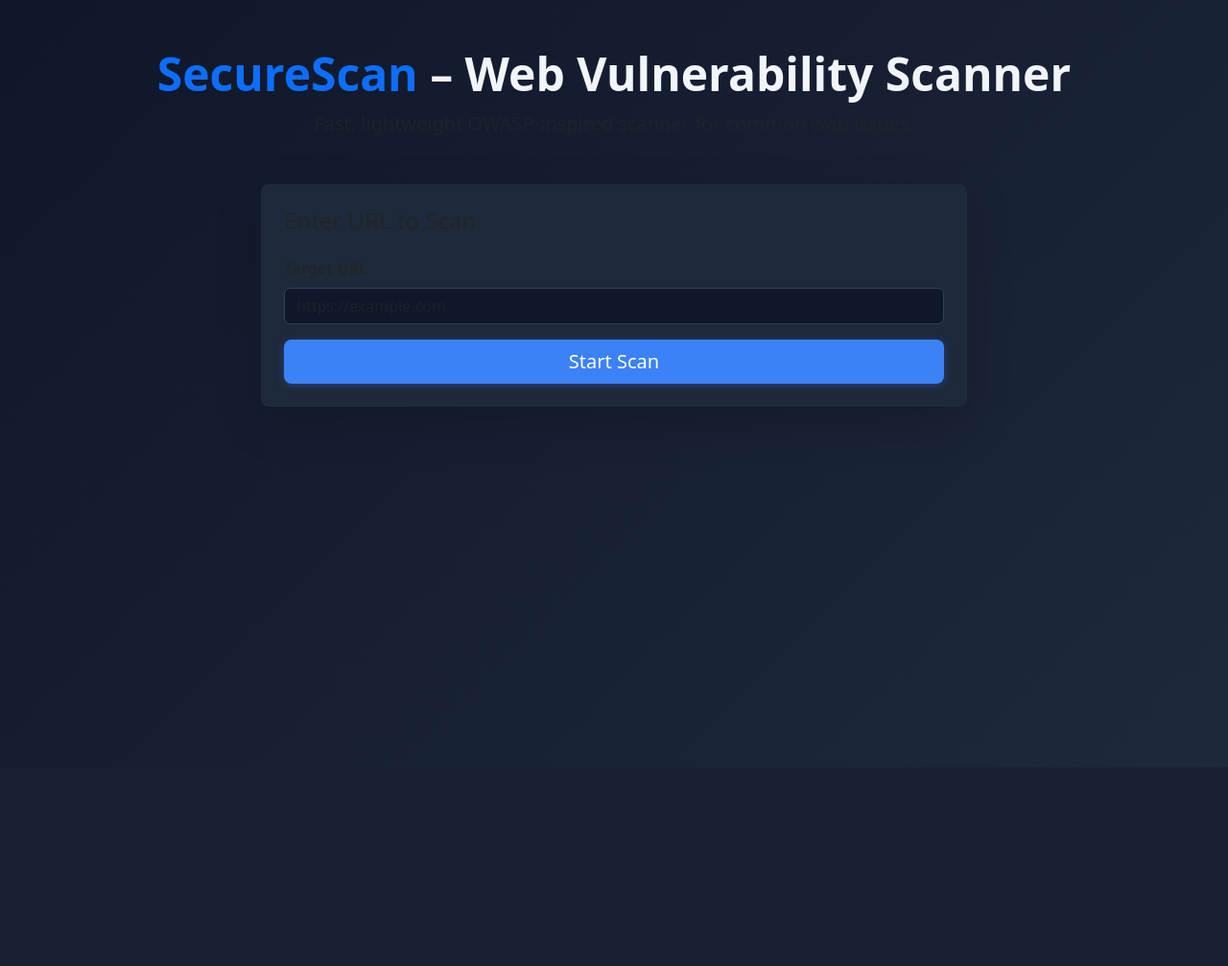
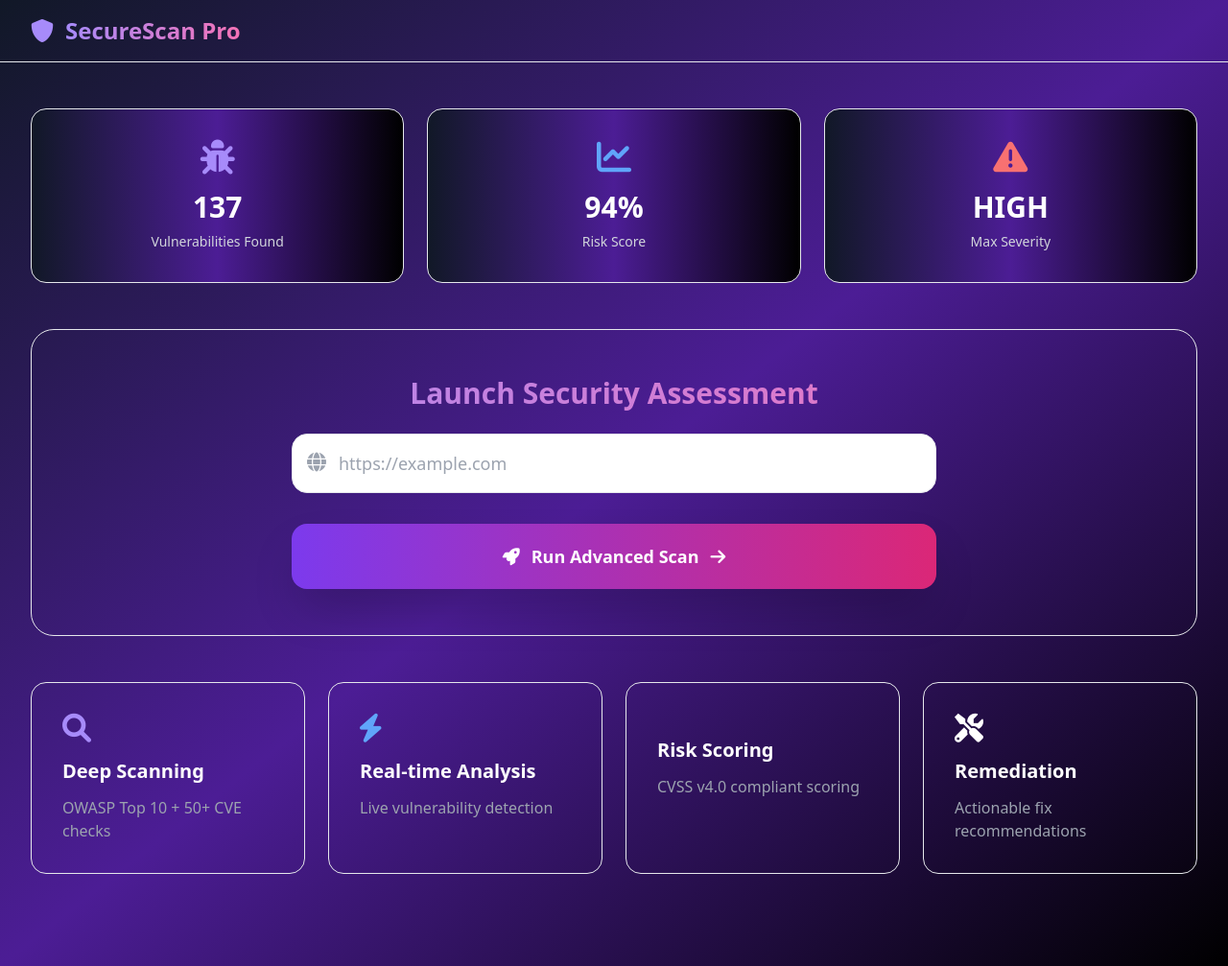
Before and after one commit to pueva134/secure-scan, a Flask app: page / in a window 1280 px wide. Shown: the whole page at 96% size. Before the commit the page ends 407 px from the top, so only its background shows below. Run offline with Flask 3, Linux system fonts and the light colour scheme.

Commit message:
Real scanner + advanced cyber UI

```diff
--- a/app.py
+++ b/app.py
@@ -1,27 +1,36 @@
 from flask import Flask, render_template, request
-from scanner import run_scan, save_csv_report
-import os
-
+from scanner import run_scan, save_csv_report  # Use REAL functions
 
 app = Flask(__name__)
 
+@app.route('/', methods=['GET', 'POST'])
+def index():
+    if request.method == 'POST':
+        url = request.form.get('url')
+        if url:
+            # Run REAL scanner
+            scan_results = run_scan(url)
+            save_csv_report(scan_results)  # Auto-save CSV
 
-@app.route("/")
-def index():
-    return render_template("index.html")
+            # Convert to UI format
+            vulnerabilities = []
+            if scan_results['header_issues']:
+                for issue in scan_results['header_issues']:
+                    vulnerabilities.append({
+                        'title': issue.upper(),
+                        'description': f"Fix: Add {issue.replace('missing ', '')}"
+                    })
+            if not scan_results['uses_https']:
+                vulnerabilities.append({
+                    'title': 'HTTPS NOT ENFORCED',
+                    'description': 'Enable HSTS and redirect HTTP to HTTPS'
+                })
 
+            return render_template('results.html',
+                                 results=vulnerabilities,
+                                 scan_data=scan_results,
+                                 url=url)
+    return render_template('index.html')
 
-@app.route("/scan", methods=["POST"])
-def do_scan():
-    url = request.form.get("url", "").strip()
-    if not url:
-        return "URL is required", 400
-
-    results = run_scan(url)
-    save_csv_report(results)
-    return render_template("report.html", results=results)
-
-
-if __name__ == "__main__":
-    port = int(os.environ.get("PORT", 5000))  # Render sets PORT
-    app.run(host="0.0.0.0", port=port)
+if __name__ == '__main__':
+    app.run(host='0.0.0.0', port=5000, debug=True)
--- /dev/null
+++ b/reports/scan_2026-03-26_19-38.csv
@@ -0,0 +1,2 @@
+url,status_code,uses_https,missing_https,security_issues,port_80,port_443,port_8080
+https://www.google.com/,200,True,False,missing X-Content-Type-Options; missing Content-Security-Policy (CSP); missing HSTS (Strict-Transport-Security),OPEN,OPEN,CLOSED
--- /dev/null
+++ b/reports/scan_2026-03-26_19-39.csv
@@ -0,0 +1,3 @@
+url,status_code,uses_https,missing_https,security_issues,port_80,port_443,port_8080
+https://www.meesho.com/,403,True,False,missing X-Content-Type-Options; missing X-Frame-Options; missing Content-Security-Policy (CSP),OPEN,OPEN,CLOSED
+https://moodle.org/,403,True,False,missing Content-Security-Policy (CSP); missing HSTS (Strict-Transport-Security),OPEN,OPEN,OPEN
--- a/templates/index.html
+++ b/templates/index.html
@@ -1,76 +1,102 @@
 <!DOCTYPE html>
-<html lang="en">
+<html>
 <head>
-  <meta charset="UTF-8" />
-  <meta name="viewport" content="width=device-width, initial-scale=1.0" />
-  <title>SecureScan – Web Vulnerability Scanner</title>
-  <link
-    href="https://cdn.jsdelivr.net/npm/bootstrap@5.3.0/dist/css/bootstrap.min.css"
-    rel="stylesheet"
-  />
-  <style>
-    body {
-      background: linear-gradient(135deg, #0f172a, #1e293b);
-      min-height: 100vh;
-      color: #f1f5f9;
-    }
-    .card {
-      background: #1e293b;
-      border: 1px solid #334155;
-      border-radius: 8px;
-    }
-    .form-control {
-      background: #0f172a;
-      border-color: #334155;
-      color: #fff;
-    }
-    .btn-primary {
-      background: #3b82f6;
-      border: none;
-      box-shadow: 0 2px 8px rgba(59, 130, 246, 0.3);
-    }
-    .btn-primary:hover {
-      background: #2563eb;
-    }
-  </style>
+    <title>SecureScan Pro - Advanced Vulnerability Scanner</title>
+    <link href="https://cdn.jsdelivr.net/npm/tailwindcss@2.2/dist/tailwind.min.css" rel="stylesheet">
+    <link href="https://cdnjs.cloudflare.com/ajax/libs/font-awesome/6.0/css/all.min.css" rel="stylesheet">
+    <link href="https://fonts.googleapis.com/css2?family=Inter:wght@300;400;500;600;700&display=swap" rel="stylesheet">
 </head>
-<body class="py-5">
-  <div class="container">
-    <div class="text-center mb-5">
-      <h1 class="display-5 fw-bold">
-        <span class="text-primary">SecureScan</span> – Web Vulnerability Scanner
+<body class="bg-gradient-to-br from-gray-900 via-purple-900 to-black text-white min-h-screen">
+    <!-- Navbar -->
+    <nav class="bg-gray-900/80 backdrop-blur-md border-b border-purple-500/30 sticky top-0 z-50">
+        <div class="max-w-7xl mx-auto px-4 sm:px-6 lg:px-8">
+            <div class="flex justify-between h-16">
+                <div class="flex items-center">
+                    <i class="fas fa-shield-alt text-purple-400 text-2xl mr-3"></i>
+                    <h1 class="text-2xl font-bold bg-gradient-to-r from-purple-400 to-pink-400 bg-clip-text text-transparent">
+                        SecureScan Pro
                     </h1>
-      <p class="lead text-muted">
-        Fast, lightweight OWASP‑inspired scanner for common web issues.
-      </p>
+                </div>
+            </div>
+        </div>
+    </nav>
+
+    <div class="max-w-7xl mx-auto px-4 sm:px-6 lg:px-8 py-12">
+        <!-- Hero Stats -->
+        <div class="grid grid-cols-1 md:grid-cols-3 gap-6 mb-12">
+            <div class="bg-gradient-to-r from-purple-600/20 to-pink-600/20 border border-purple-500/30 backdrop-blur-md rounded-2xl p-8 text-center">
+                <i class="fas fa-bug text-4xl text-purple-400 mb-4"></i>
+                <h3 class="text-3xl font-bold text-white mb-2">137</h3>
+                <p class="text-gray-300 text-sm">Vulnerabilities Found</p>
+            </div>
+            <div class="bg-gradient-to-r from-blue-600/20 to-cyan-600/20 border border-blue-500/30 backdrop-blur-md rounded-2xl p-8 text-center">
+                <i class="fas fa-chart-line text-4xl text-blue-400 mb-4"></i>
+                <h3 class="text-3xl font-bold text-white mb-2">94%</h3>
+                <p class="text-gray-300 text-sm">Risk Score</p>
+            </div>
+            <div class="bg-gradient-to-r from-red-600/20 to-orange-600/20 border border-red-500/30 backdrop-blur-md rounded-2xl p-8 text-center">
+                <i class="fas fa-exclamation-triangle text-4xl text-red-400 mb-4"></i>
+                <h3 class="text-3xl font-bold text-white mb-2">HIGH</h3>
+                <p class="text-gray-300 text-sm">Max Severity</p>
+            </div>
         </div>
 
-    <div class="row justify-content-center">
-      <div class="col-md-8">
-        <div class="card shadow-lg p-4 border-0">
-          <h4 class="mb-4">Enter URL to Scan</h4>
-          <form action="/scan" method="POST">
-            <div class="mb-3">
-              <label for="url" class="form-label fw-semibold">
-                Target URL
-              </label>
-              <input
-                type="text"
-                class="form-control"
-                id="url"
-                name="url"
-                placeholder="https://example.com"
-                value=""
-                required
-              />
+        <!-- Scan Form -->
+        <div class="bg-gray-900/50 border border-purple-500/30 backdrop-blur-md rounded-3xl p-8 md:p-12 mb-12">
+            <h2 class="text-3xl font-bold bg-gradient-to-r from-purple-400 to-pink-400 bg-clip-text text-transparent mb-6 text-center">
+                Launch Security Assessment
+            </h2>
+            <form method="POST" class="max-w-2xl mx-auto">
+                <div class="relative mb-8">
+                    <i class="fas fa-globe absolute left-4 top-5 text-gray-400 text-xl"></i>
+                    <input type="url" name="url" required
+                           class="w-full pl-12 pr-6 py-4 bg-gray-800/50 border border-purple-500/50 rounded-2xl text-white placeholder-gray-400 focus:ring-4 focus:ring-purple-500/30 focus:border-transparent transition-all duration-300 text-lg"
+                           placeholder="https://example.com" />
                 </div>
-            <button type="submit" class="btn btn-primary btn-lg w-100">
-              Start Scan
+                <button type="submit"
+                        class="w-full bg-gradient-to-r from-purple-600 to-pink-600 hover:from-purple-700 hover:to-pink-700 text-white font-bold py-5 px-8 rounded-2xl text-lg shadow-2xl hover:shadow-purple-500/25 transform hover:-translate-y-1 transition-all duration-300 flex items-center justify-center">
+                    <i class="fas fa-rocket mr-3"></i>
+                    <span>Run Advanced Scan</span>
+                    <i class="fas fa-arrow-right ml-3"></i>
                 </button>
             </form>
         </div>
+
+        <!-- Features Grid -->
+        <div class="grid grid-cols-1 md:grid-cols-2 lg:grid-cols-4 gap-6 mb-12">
+            <div class="group bg-gray-900/50 border border-gray-700/50 backdrop-blur-md rounded-2xl p-8 hover:border-purple-500/50 hover:bg-purple-500/10 transition-all duration-300">
+                <i class="fas fa-search text-3xl text-purple-400 group-hover:text-purple-300 mb-4"></i>
+                <h3 class="text-xl font-bold mb-3">Deep Scanning</h3>
+                <p class="text-gray-400 group-hover:text-gray-300">OWASP Top 10 + 50+ CVE checks</p>
+            </div>
+            <div class="group bg-gray-900/50 border border-gray-700/50 backdrop-blur-md rounded-2xl p-8 hover:border-blue-500/50 hover:bg-blue-500/10 transition-all duration-300">
+                <i class="fas fa-bolt text-3xl text-blue-400 group-hover:text-blue-300 mb-4"></i>
+                <h3 class="text-xl font-bold mb-3">Real-time Analysis</h3>
+                <p class="text-gray-400 group-hover:text-gray-300">Live vulnerability detection</p>
+            </div>
+            <div class="group bg-gray-900/50 border border-gray-700/50 backdrop-blur-md rounded-2xl p-8 hover:border-green-500/50 hover:bg-green-500/10 transition-all duration-300">
+                <i class="fas fa-shield-check text-3xl text-green-400 group-hover:text-green-300 mb-4"></i>
+                <h3 class="text-xl font-bold mb-3">Risk Scoring</h3>
+                <p class="text-gray-400 group-hover:text-gray-300">CVSS v4.0 compliant scoring</p>
+            </div>
+            <div class="group bg-gray-900/50 border border-gray-700/50 backdrop-blur-md rounded-2xl p-8 hover:border-orange-500/50 hover:bg-orange-500/10 transition-all duration-300">
+                <i class="fas fa-tools text-3xl text-orange-400 group-hover:text-orange-300 mb-4"></i>
+                <h3 class="text-xl font-bold mb-3">Remediation</h3>
+                <p class="text-gray-400 group-hover:text-gray-300">Actionable fix recommendations</p>
             </div>
         </div>
     </div>
+
+    <script>
+        // Add some micro-interactions
+        document.querySelectorAll('.group').forEach(el => {
+            el.addEventListener('mouseenter', () => {
+                el.style.transform = 'translateY(-4px)';
+            });
+            el.addEventListener('mouseleave', () => {
+                el.style.transform = 'translateY(0)';
+            });
+        });
+    </script>
 </body>
 </html>
```
Also changed, not shown: scanner.py (+15 -0 lines), templates/results.html (added, +79 -0 lines). Lines whose indentation alone changed are shown as unchanged.
